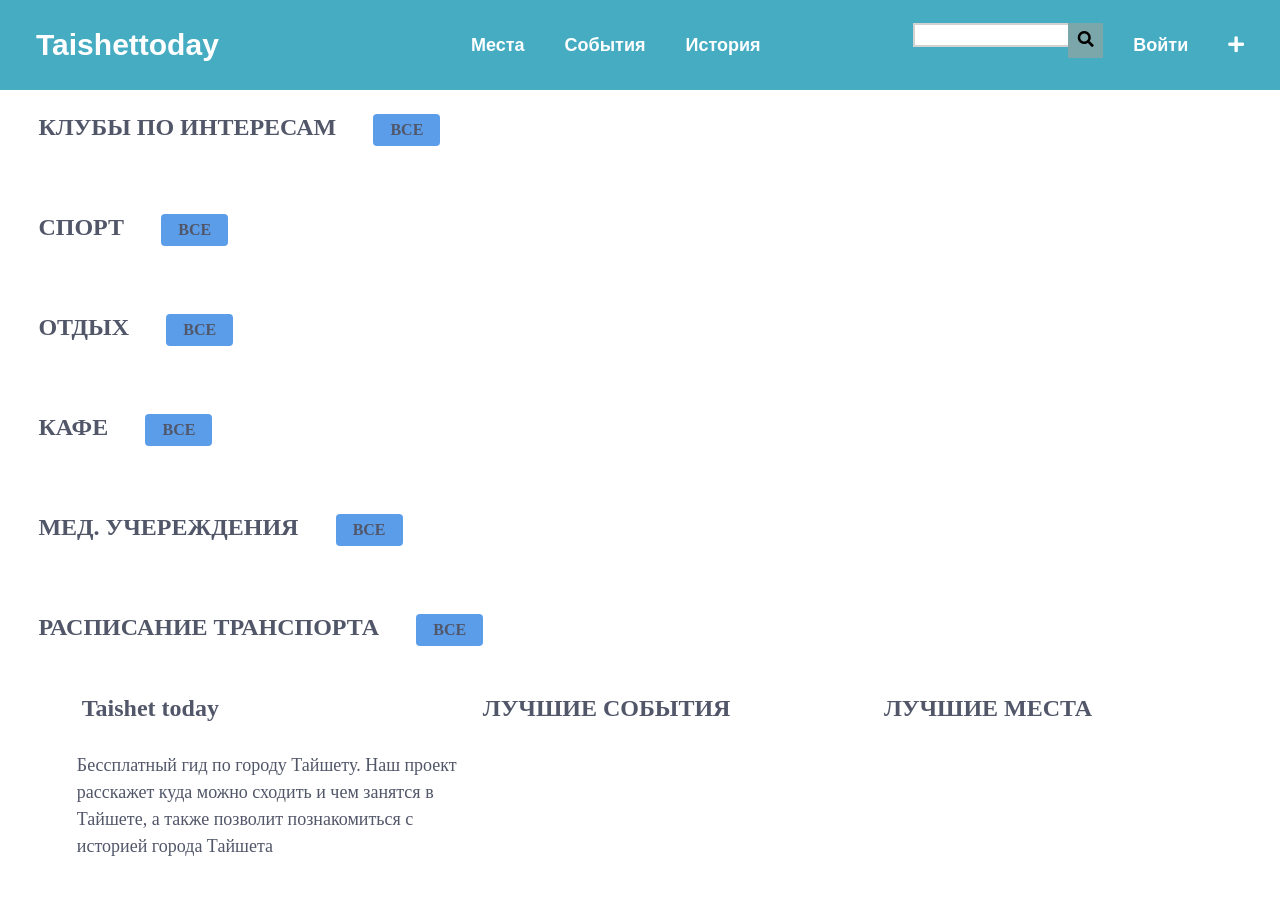
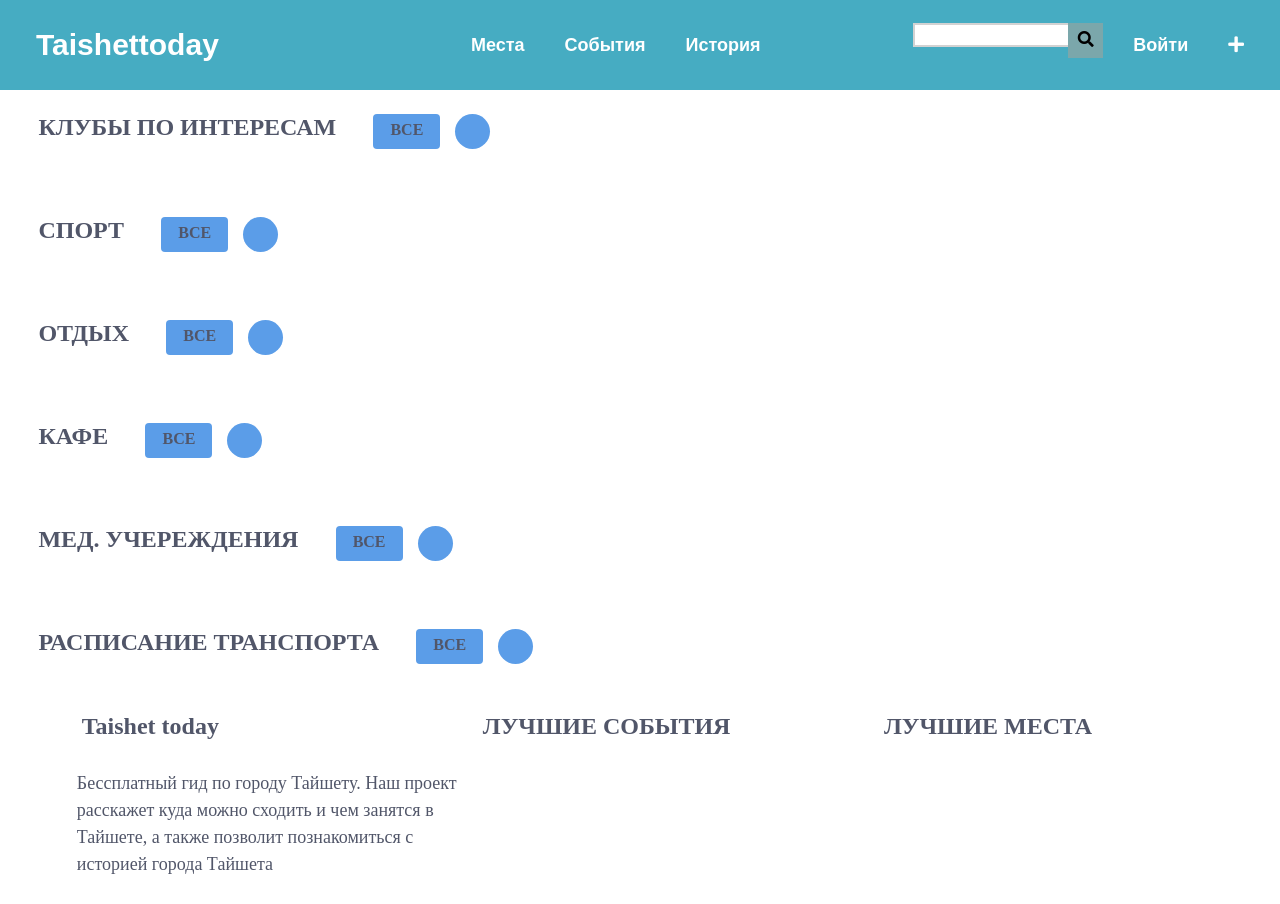
Before and after one commit to GuranAmbal/TaishetToday, a Yii app: template views/site/index.php in a window 1280 px wide; the page is wider, and only the part inside the window is pictured. Shown: the top 904 px of that part. Run offline with PHP 8.4 and a stand-in for Yii, Linux system fonts and the light colour scheme; the template is opened without the code that fills it, so the values that code supplies are empty; form fields are guessed from the names that the template uses; some libraries are stand-ins or nearby versions.

Commit message:
chang css

```diff
--- a/web/public/css/style.css
+++ b/web/public/css/style.css
@@ -492,7 +492,18 @@
 	padding-top:20px;
 	margin-left: 6%;
 }
-
+.round_namber{
+	border-radius:50%;
+	text-align: center;
+	padding:5px;
+	width:25px;
+	height:25px;
+	background-color: #5b9de8;
+	margin-left:15px;
+	color: #515669;
+	font-size: 120%;
+	font-weight: bold;
+}
 .foto_place, .one_happends, .two_happends {
 	position: relative;
 	font-size: 18px;
@@ -825,7 +836,7 @@
 	display: -webkit-box;
 	display: -webkit-flex;
 	display: -ms-flexbox;
-  display: flex;
+    display: flex;
 	margin-left: 8%;
 	margin-top: 30px;
 	width:90%;
```
